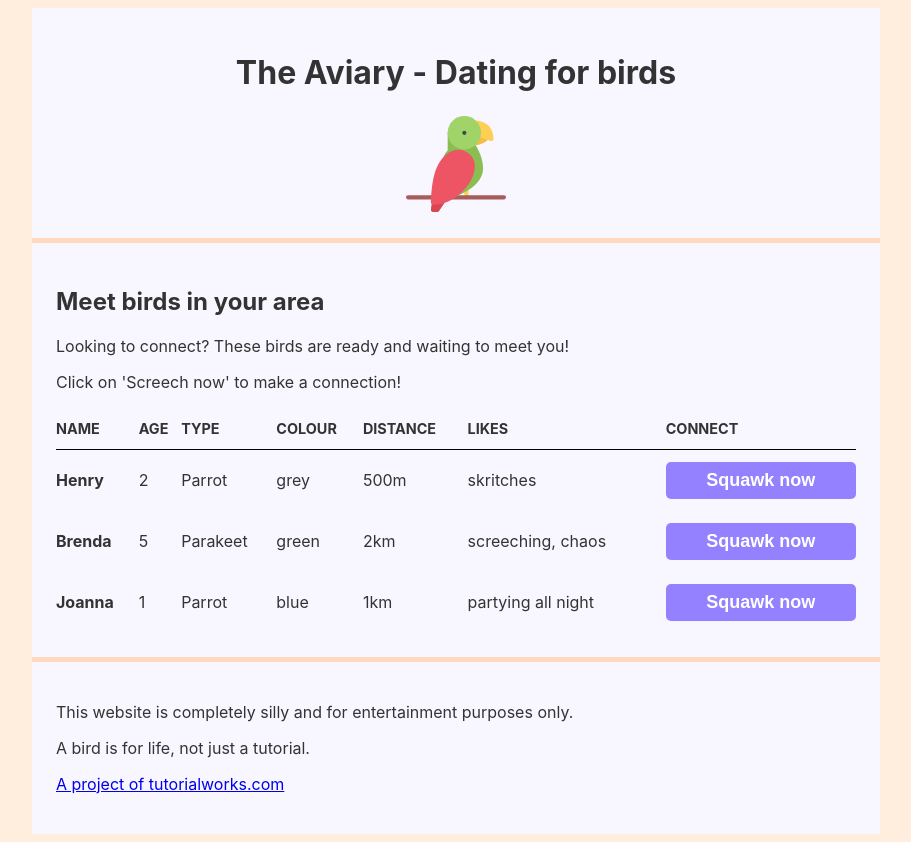
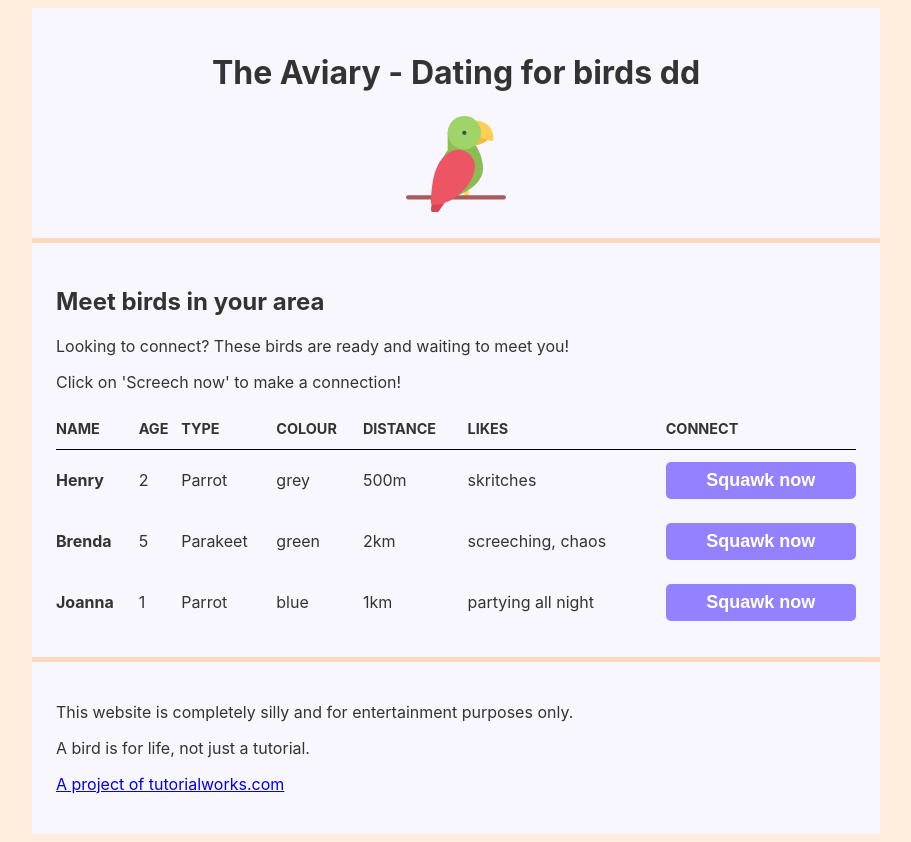
Before and after one commit to tranvangioi/webbirds, a plain HTML site: page index.html in a window 1280 px wide. Shown: the whole page, without its empty margins (184-1095 px from the left). Drawn offline with Linux system fonts and the light colour scheme.

Commit message:
update file html

```diff
--- a/index.html
+++ b/index.html
@@ -77,7 +77,7 @@
 
 <body>
     <header>
-        <h1>The Aviary - Dating for birds</h1>
+        <h1>The Aviary - Dating for birds dd</h1>
         <img src="parrot.svg" width="100" height="100" />
     </header>
 
```
